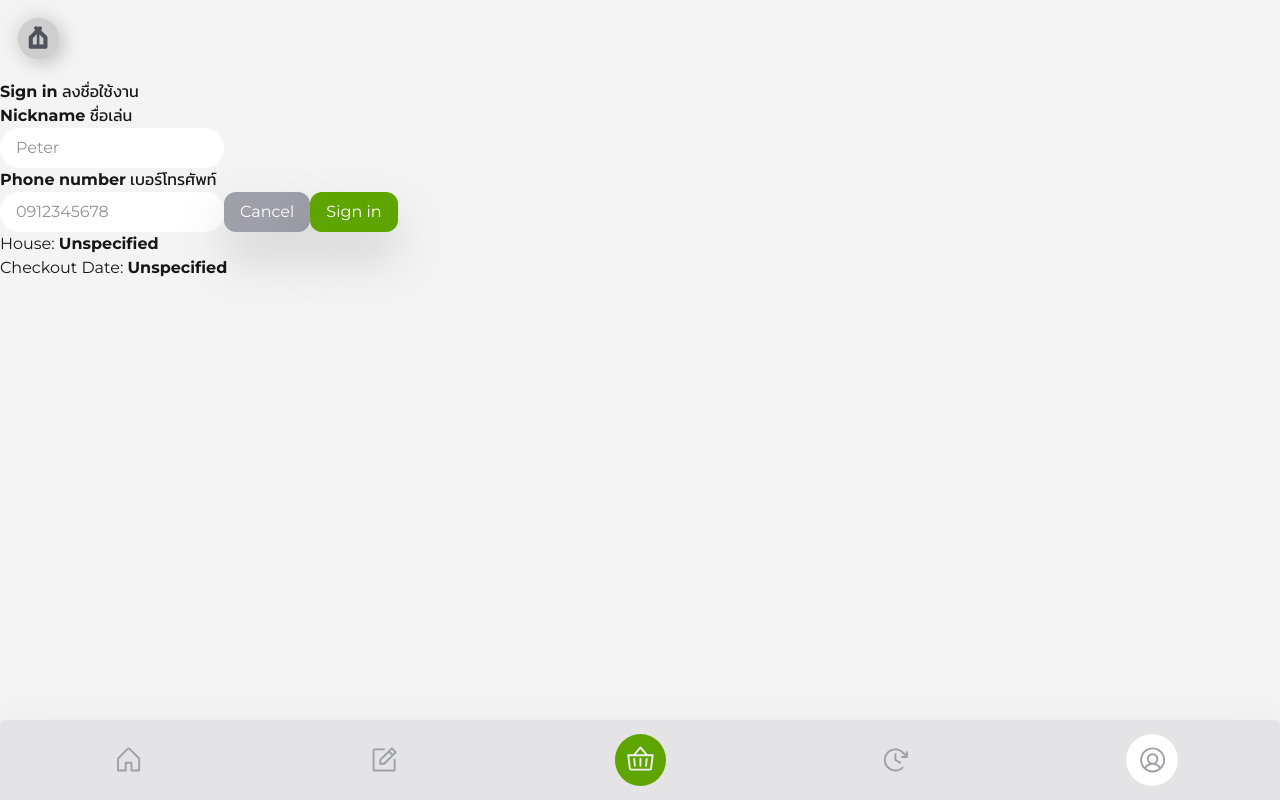
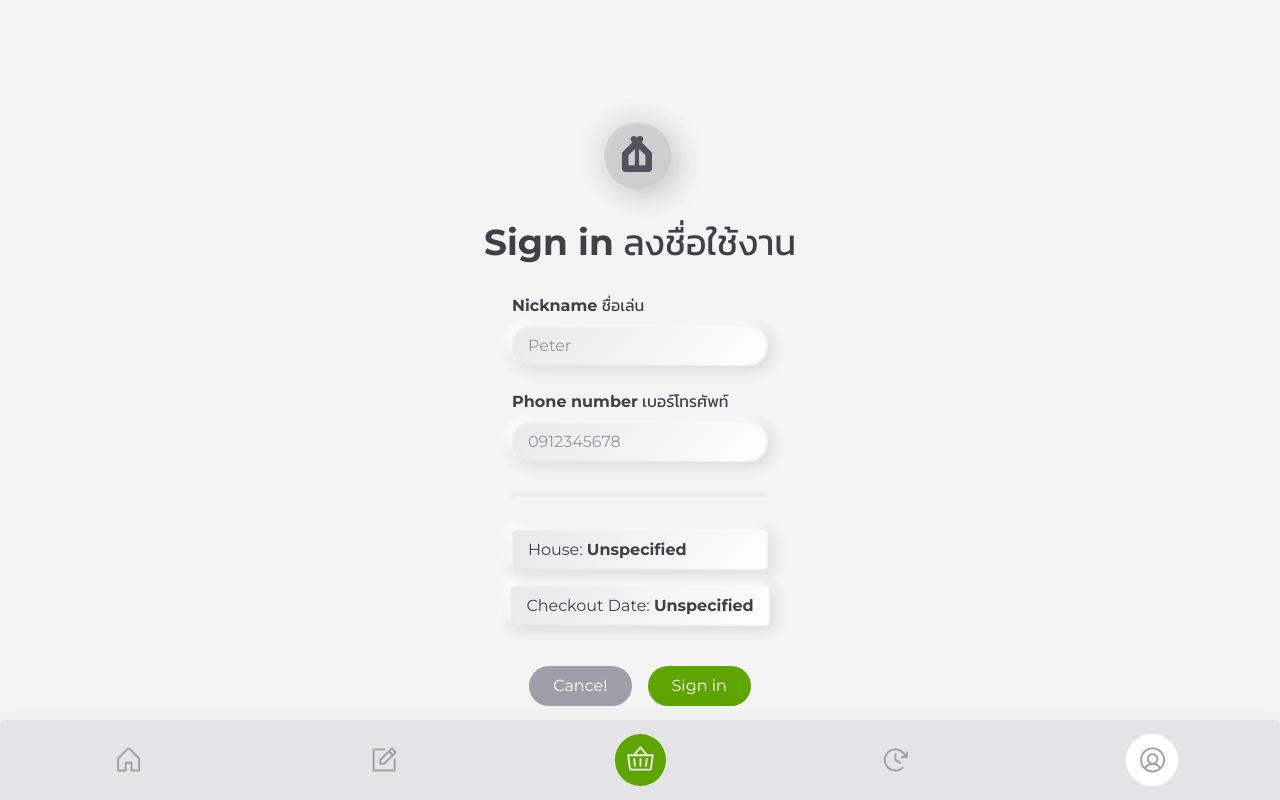
Before and after one commit to wmCmo/brk, a Next.js app: page /menu/signin in a window 1280 px wide. Built offline with nearby package versions, Linux system fonts and the light colour scheme.

Commit message:
style: correctlly rendering the signin page for new user

```diff
--- a/src/app/globals.css
+++ b/src/app/globals.css
@@ -26,28 +26,13 @@ body {
 }
 
 @layer utilities {
-  .bg-gradient-neumorphic {
-    background-image: linear-gradient(135deg, #FFF 100%, #E8E8E9 0%);
+  .neumorphic-up {
+    background: linear-gradient(135deg, #E8E8E9 0%, #FFF 100%);
+    box-shadow: 1px 1px 2px 0 rgba(255, 255, 255, 0.30) inset, -1px -1px 2px 0 rgba(220, 220, 220, 0.50) inset, -5px 5px 10px 0 rgba(220, 220, 220, 0.20), 5px -5px 10px 0 rgba(220, 220, 220, 0.20), -5px -5px 10px 0 rgba(255, 255, 255, 0.90), 5px 5px 13px 0 rgba(220, 220, 220, 0.90);
   }
 
-  .shadow-neumorphic {
-    box-shadow:
-      inset 1px 1px 2px rgba(255, 255, 255, 0.30),
-      inset -1px -1px 2px rgba(229, 229, 229, 0.50),
-      -3px 3px 6px rgba(229, 229, 229, 0.20),
-      3px -3px 6px rgba(229, 229, 229, 0.20),
-      -3px -3px 6px rgba(255, 255, 255, 0.90),
-      3px 3px 8px rgba(229, 229, 229, 0.90);
-  }
-
-  .neumorphic {
-    border-radius: 0.2905rem;
+  .neumorphic-down {
     background: #F0F0F0;
-    box-shadow: 1px 1px 2px 0 rgba(252, 252, 252, 0.30),
-      -1px -1px 2px 0 rgba(228, 228, 228, 0.50),
-      -1px 1px 2px 0 rgba(228, 228, 228, 0.20) inset,
-      1px -1px 2px 0 rgba(228, 228, 228, 0.20) inset,
-      -1px -1px 2px 0 rgba(252, 252, 252, 0.90) inset,
-      1px 1px 3px 0 rgba(228, 228, 228, 0.90) inset;
+    box-shadow: 1px 1px 2px 0 rgba(252, 252, 252, 0.30), -1px -1px 2px 0 rgba(228, 228, 228, 0.50), -1px 1px 2px 0 rgba(228, 228, 228, 0.20) inset, 1px -1px 2px 0 rgba(228, 228, 228, 0.20) inset, -1px -1px 2px 0 rgba(252, 252, 252, 0.90) inset, 1px 1px 3px 0 rgba(228, 228, 228, 0.90) inset;
   }
 }
--- a/src/app/menu/signin/Settings.tsx
+++ b/src/app/menu/signin/Settings.tsx
@@ -32,22 +32,22 @@ export default function Settings() {
       <div className="flex justify-center mt-4">
         <div className='flex flex-col'>
           <h3 className=''><b>Nickname</b> ชื่อเล่น</h3>
-          <div className='rounded-full bg-gradient-neumorphic shadow-neumorphic flex justify-between px-4 py-2 min-w-64 my-2'>
+          <div className='rounded-full neumorphic-up flex justify-between px-4 py-2 min-w-64 my-2'>
             {!editName && <div className=''>{client.name}</div>}
             {!editName && <Image className='' src={'/images/interface/edit.svg'} height={16} width={16} alt='minimal edit icon' onClick={() => setEditName(prev => !prev)} />}
             {editName && <input type="text" name='name' value={client.name} onChange={handleChange} />}
             {editName && <Image src={'/images/interface/save.svg'} height={16} width={16} alt='minimal save icon' onClick={() => { setEditName(prev => !prev); localStorage.setItem('client', JSON.stringify(client)); }} />}
           </div>
           <h3 className='mt-2'><b>Phone number</b> เบอร์โทรศัพท์</h3>
-          <div className='rounded-full bg-gradient-neumorphic shadow-neumorphic flex justify-between px-4 py-2 min-w-64 my-2'>
+          <div className='rounded-full neumorphic-up flex justify-between px-4 py-2 min-w-64 my-2'>
             {!editPhone && <div>{client.phone}</div>}
             {editPhone && <input type="text" name='phone' value={client.phone} onChange={handleChange} />}
             {!editPhone && <Image src={'/images/interface/edit.svg'} height={16} width={16} alt='minimal edit icon' onClick={() => setEditPhone(prev => !prev)} />}
             {editPhone && <Image src={'/images/interface/save.svg'} height={16} width={16} alt='minimal edit icon' onClick={() => { setEditPhone(prev => !prev); localStorage.setItem('client', JSON.stringify(client)); }} />}
           </div>
-          <div className='my-4 neumorphic h-1'></div>
-          <div className='rounded-sm bg-gradient-neumorphic shadow-neumorphic px-4 py-2 min-w-64 my-2'>House: <b>{details.house}</b></div>
-          <div className='rounded-sm bg-gradient-neumorphic shadow-neumorphic px-4 py-2 min-w-64 my-2'>Checkout date: <b>{getTimeoutString(details.timeout!)}</b></div>
+          <div className='my-4 neumorphic-down h-1'></div>
+          <div className='rounded-sm neumorphic-up px-4 py-2 min-w-64 my-2'>House: <b>{details.house}</b></div>
+          <div className='rounded-sm neumorphic-up px-4 py-2 min-w-64 my-2'>Checkout date: <b>{getTimeoutString(details.timeout!)}</b></div>
         </div>
       </div>
     </div>
--- a/src/app/menu/signin/page.tsx
+++ b/src/app/menu/signin/page.tsx
@@ -13,7 +13,7 @@ import { UserType } from '@/types/user';
 import { SearchParamsType } from '@/types/searchParams';
 
 export default function Page() {
-    const [user, setUser] = useState<UserType | undefined>(undefined);
+    const [user, setUser] = useState<UserType>({});
     const [details, setDetails] = useState<SearchParamsType>({});
     const [localUser, updateLocalUser] = useLocalItem<UserType | undefined>('client');
     const router = useRouter();
@@ -39,45 +39,43 @@ export default function Page() {
     };
 
     const handleSubmit = () => {
-        if (!(user?.name && user.phone)) {
-            window.alert('Please fill out necessary information.');
-        } else if (validParams(details.house, details.timeout)) {
+        if (validParams(details.house, details.timeout)) {
+            if (!(user?.name && user.phone)) {
+                window.alert('Please fill out necessary information.');
+                return;
+            }
             updateLocalUser(user);
             router.push('/menu');
-        } else window.alert('Invalid order URL. Please ask for the new one from our staff.');
+        } else window.alert('Invalid URL. Please ask for the new one from our staff.');
     };
 
     const handleCancel = () => {
-        setUser(undefined);
+        setUser({});
         router.push('/menu');
     };
 
 
     return (<>{validSession(details.house, details.timeout, localUser) ?
         <Settings /> :
-        <>
-            <Image src={'/images/interface/logo.svg'} width={80} height={80} alt='logo' />
-            <h1><b>Sign in</b> ลงชื่อใช้งาน</h1>
-            <form action={handleSubmit}>
+        <div className='text-zinc-700 flex flex-col justify-center items-center h-screen'>
+            <Image className='' src={'/images/interface/logo.svg'} height={128} width={128} alt='Baan Rai Khunya logo' />
+            <h1 className='text-center text-4xl'><b>Sign in</b> ลงชื่อใช้งาน</h1>
+            <form action={handleSubmit} className='mt-8'>
                 <h3><b>Nickname</b> ชื่อเล่น</h3>
-                <input onChange={handleChange} name='name' placeholder='Peter' type='text' style={{
-                    'background': 'linear-gradient(135deg, #FFF 100%, #EAEAEA 0%)',
-                    'borderRadius': '1.15863rem',
-                }} className='px-4 py-2 text-zinc-800'>
+                <input onChange={handleChange} name='name' placeholder='Peter' type='text' className='rounded-full neumorphic-up px-4 py-2 min-w-64 my-2'>
                 </input >
-                <h3><b>Phone number</b> เบอร์โทรศัพท์</h3>
-                <input onChange={handleChange} name='phone' placeholder='0912345678' type='tel' style={{
-                    'background': 'linear-gradient(135deg, #FFF 100%, #EAEAEA 0%)',
-                    'borderRadius': '1.15863rem',
-                }} className='px-4 py-2 text-zinc-800'>
+                <h3 className='mt-4'><b>Phone number</b> เบอร์โทรศัพท์</h3>
+                <input onChange={handleChange} name='phone' placeholder='0912345678' type='tel' className='rounded-full neumorphic-up px-4 py-2 min-w-64 my-2'>
                 </input >
-                <Button primary={false} buttonProps={{ onClick: handleCancel }}>Cancel</Button>
-                <Button primary={true} buttonProps={{ type: 'submit' }}>Sign in</Button>
             </form>
-
-            <div>House: <b>{details.house ? houses[details.house].en : "Unspecified"}</b></div>
-            <div>Checkout Date: <b>{details.timeout ? new Date(getTimeoutString(details.timeout)).toDateString() + " 13:00" : "Unspecified"}</b></div>
-        </>
+            <div className='my-6 neumorphic-down h-1 min-w-64'></div>
+            <div className='rounded-sm neumorphic-up px-4 py-2 min-w-64 my-2'>House: <b>{details.house ? houses[details.house].en : "Unspecified"}</b></div>
+            <div className='rounded-sm neumorphic-up px-4 py-2 min-w-64 my-2'>Checkout Date: <b>{details.timeout ? new Date(getTimeoutString(details.timeout)).toDateString() : "Unspecified"}</b></div>
+            <div className="flex mt-8 gap-4 justify-end">
+                <button className='bg-zinc-400 text-white px-6 py-2 rounded-full cursor-pointer' onClick={handleCancel}>Cancel</button>
+                <button className='bg-lime-600 text-white px-6 py-2 rounded-full cursor-pointer' type='submit' onClick={handleSubmit}>Sign in</button>
+            </div>
+        </div>
     }
     </>);
 }
--- a/src/types/history.ts
+++ b/src/types/history.ts
@@ -1,3 +1,4 @@
+import { houses } from "@/utils/getHouses";
 import { CartType } from "./menu";
 
 export type HistoryType = {
@@ -7,6 +8,6 @@ export type HistoryType = {
     total: number,
     user: {
         name: string,
-        house: string;
+        house: keyof typeof houses;
     };
 };
```
